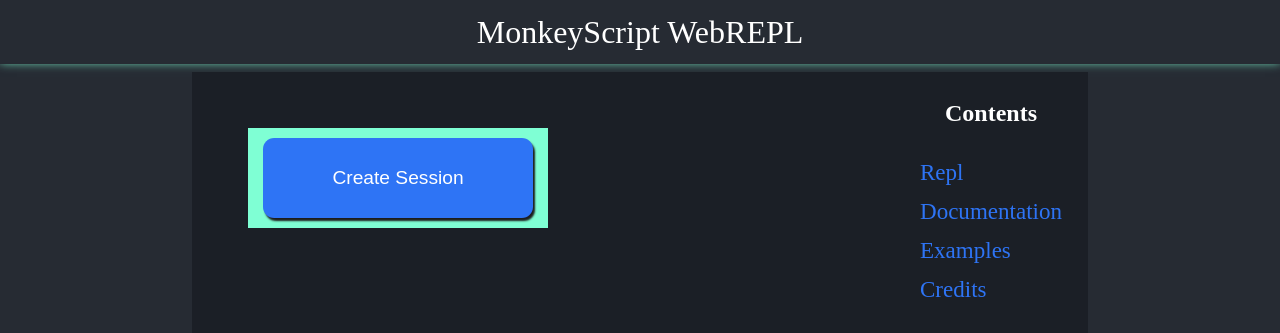
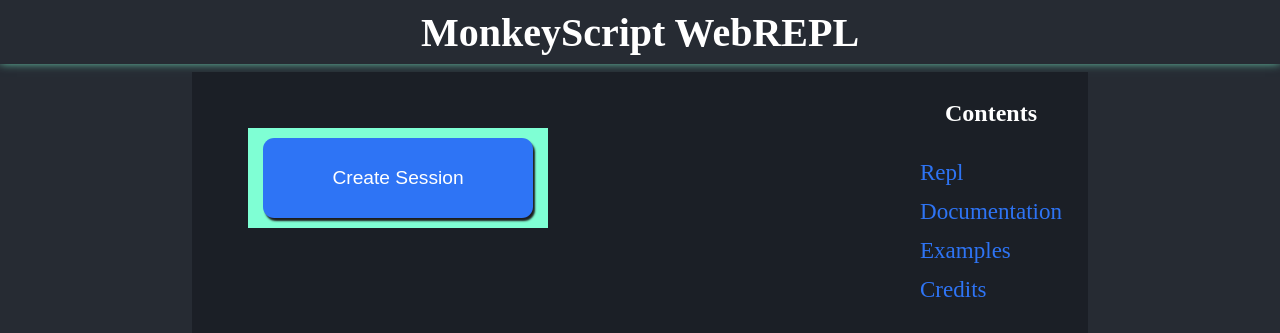
Before and after one commit to dhdorr/go-interpreter, a plain HTML site: page index.html in a window 1280 px wide. Shown: the top 333 px of the page. Drawn offline with nearby package versions, Linux system fonts and the light colour scheme.

Commit message:
Update style.css

```diff
--- a/static/styles/style.css
+++ b/static/styles/style.css
@@ -260,7 +260,8 @@ label {
     color: white;
     /* border-bottom: 2px solid white; */
     box-shadow: aquamarine 0px -2px 10px;
-    font-size: xx-large;
+    font-size: 40px;
+    font-weight: bold;
     margin-bottom: 8px;
 }
 
```
